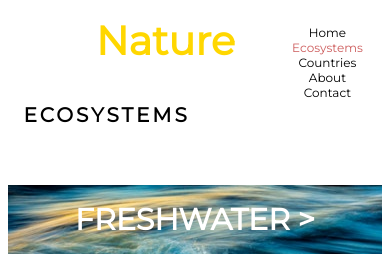
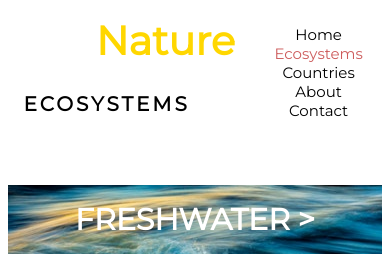
Before and after one commit to Hunt308/Nature-website.github.io, a plain HTML site: page ecosystems.html in a window 390 px wide. Shown: the top 256 px of the page. Drawn offline with Linux system fonts and the light colour scheme.

Commit message:
made change

```diff
--- a/css/style.css
+++ b/css/style.css
@@ -448,15 +448,7 @@ and background % uses for it
 
 }
 
-.eco-grid-pg h2{
-    position: absolute;
-    top: -12%;
-    left: 6%;
-    font-size: 50px;
-    text-transform: uppercase;
-    font-weight: bold;
-    letter-spacing: 3px;
-}
+
 
 .eco-1, .eco-2,
 .eco-3, .eco-4,
@@ -1146,7 +1138,7 @@ h2{
         display: flex;
         flex-direction: column;
         right: 0px;
-        font-size: 12px;
+        font-size: 15px;
 
 
     }
@@ -1287,13 +1279,8 @@ h2{
             height: 110vh;
     }
 
-    .eco-grid-pg h2,
     .top-sect h2{
         font-size: 20px;
-    }
-    .eco-grid-pg h2{
-        top: -8%;
-
     }
 
 
--- a/ecosystems.html
+++ b/ecosystems.html
@@ -27,13 +27,14 @@
 
             </nav>
 
+        <h2>
+            ECOSYSTEMS
+        </h2>
+
         </div>
 
 
         <section class="eco-grid-pg">
-            <h2>
-                Ecosystems
-            </h2>
             <div class="eco-1">
                 <a href="eco-inner/freshwater.html">Freshwater > </a>
             </div>
```
